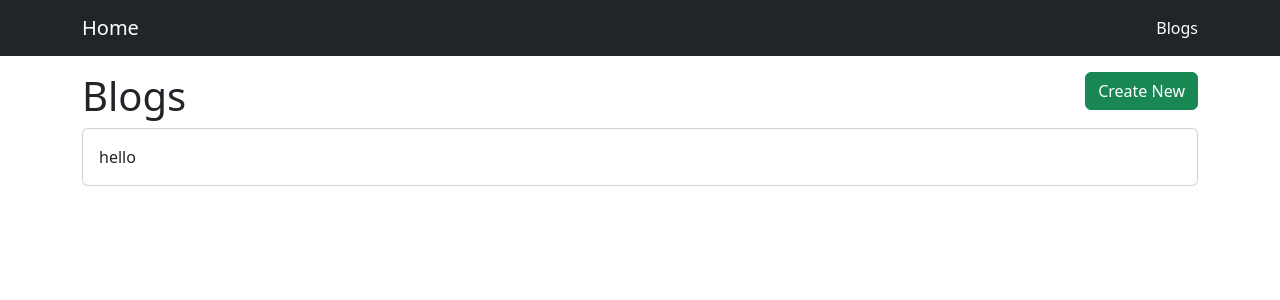
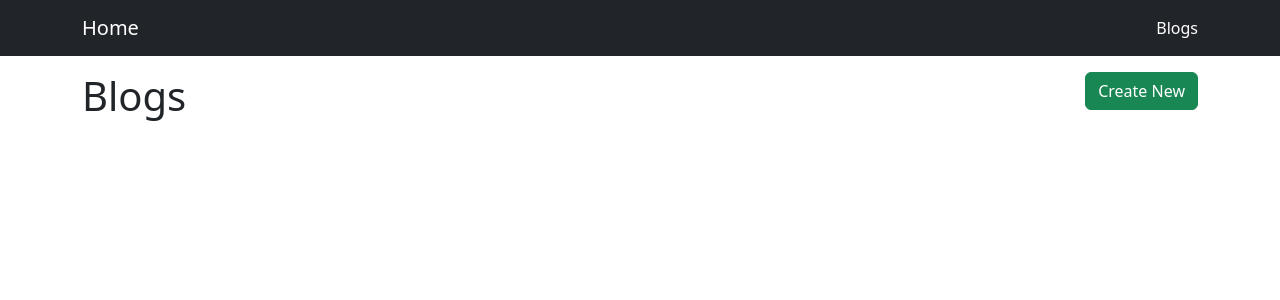
Before and after one commit to soohyuneee/my-blog, a React (Create React App) app: page /blogs in a window 1280 px wide. Shown: the top 300 px of the page. Built offline with nearby package versions, Linux system fonts and the light colour scheme; data requests are answered from the project's data file; the HTML template or start-up script is replaced by a standard one.

Commit message:
삭제 기능 구현

```diff
--- a/db.json
+++ b/db.json
@@ -1,9 +1,3 @@
 {
-  "posts": [
-    {
-      "title": "hello",
-      "body": "body",
-      "id": 1
-    }
-  ]
+  "posts": []
 }
--- a/src/pages/ListPage.js
+++ b/src/pages/ListPage.js
@@ -10,6 +10,14 @@ function ListPage() {
 	const getPosts = () => {
 		axios.get('http://localhost:3001/posts').then((res) => {
 			setPosts(res.data);
+		});
+	};
+
+	const deleteBlog = (e, id) => {
+		e.stopPropagation();
+
+		axios.delete(`http://localhost:3001/posts/${id}`).then((res) => {
+			setPosts((prevPosts) => prevPosts.filter((post) => post.id !== id));
 		});
 	};
 
@@ -28,7 +36,15 @@ function ListPage() {
 				</div>
 			</div>
 			{posts.map((post) => {
-				return <Card key={post.id} title={post.title} onClick={() => navigate('/blogs/edit')} />;
+				return (
+					<Card key={post.id} title={post.title} onClick={() => navigate('/blogs/edit')}>
+						<div>
+							<button className="btn btn-danger btn-sm" onClick={(e) => deleteBlog(e, post.id)}>
+								Delete
+							</button>
+						</div>
+					</Card>
+				);
 			})}
 		</div>
 	);
```
